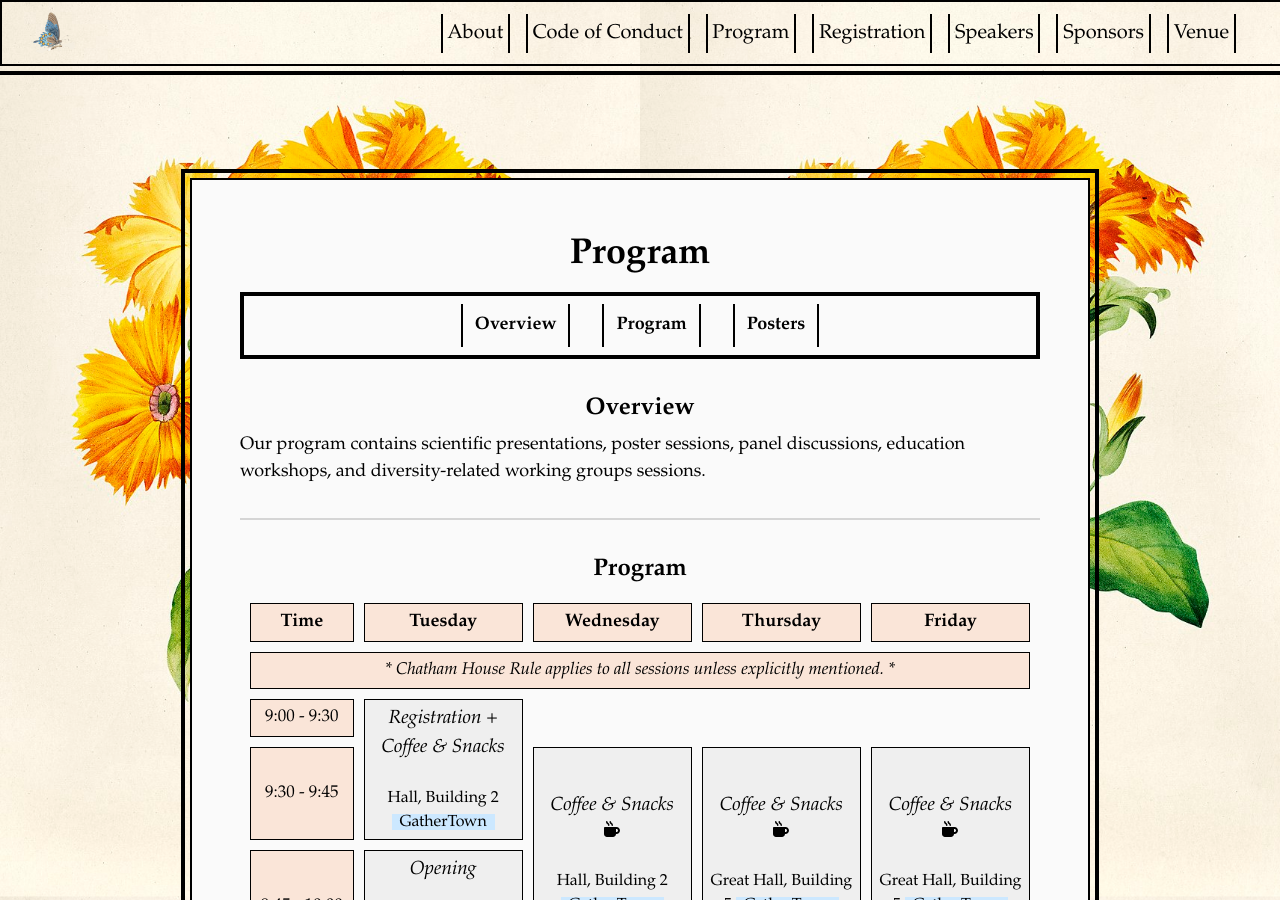
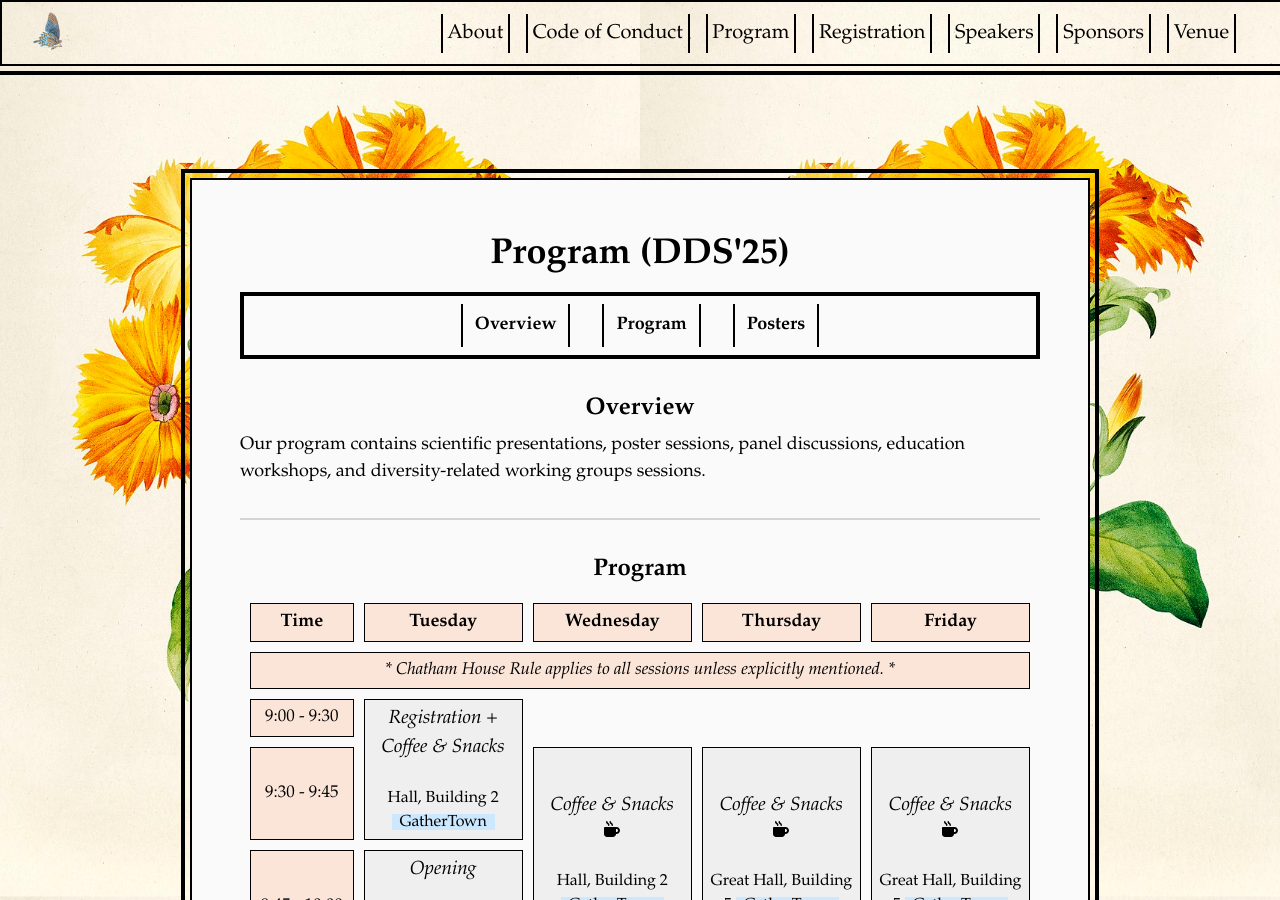
Before and after one commit to women-in-cryptography/decryptingdiversity.github.io, a Jekyll site: the page built from program.html, in a window 1280 px wide and 900 px high. Built offline with Jekyll 4.4.1, drawn with Linux system fonts in a browser that asks for light colours.

Commit message:
Update program title to include 'DDS'25'

```diff
--- a/program.html
+++ b/program.html
@@ -4,7 +4,7 @@ permalink: /program/
 title: Program
 tags: menu
 ---
-<h1>Program</h1>
+<h1>Program (DDS'25)</h1>
 
 <nav aria-label="Program Navigation">
   <ul>
```
